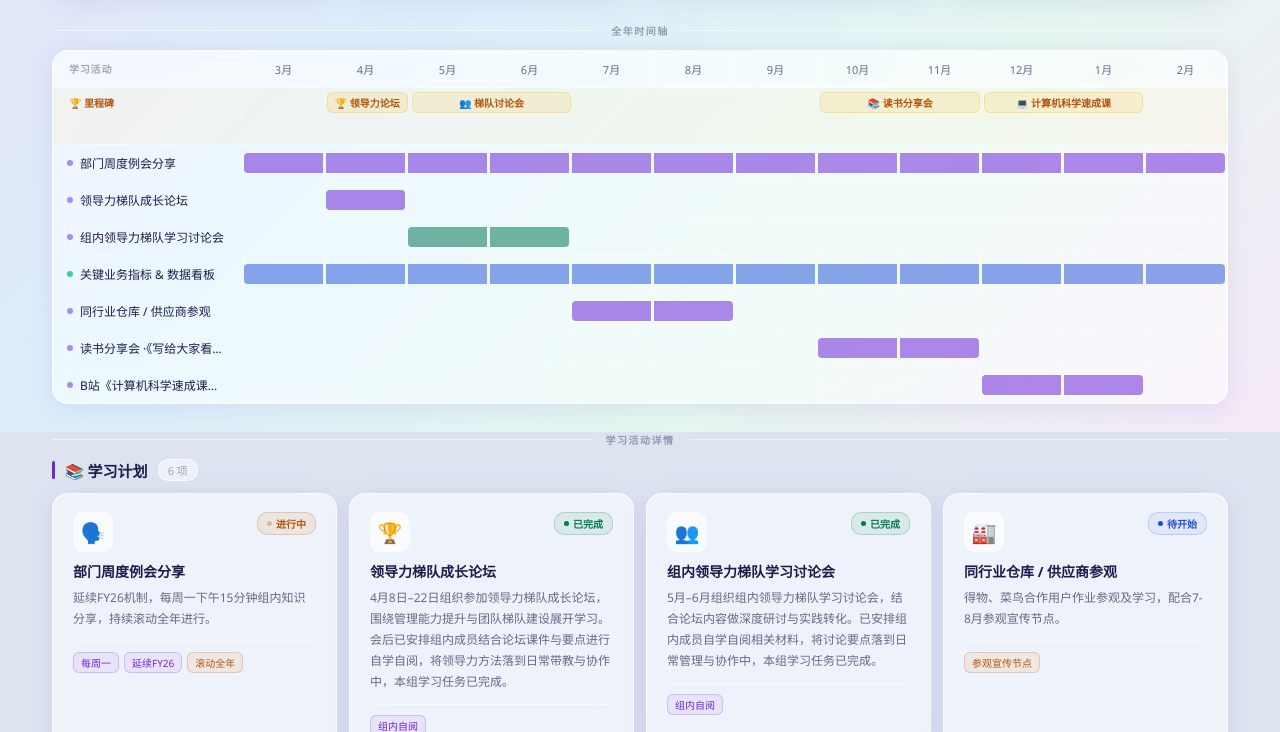
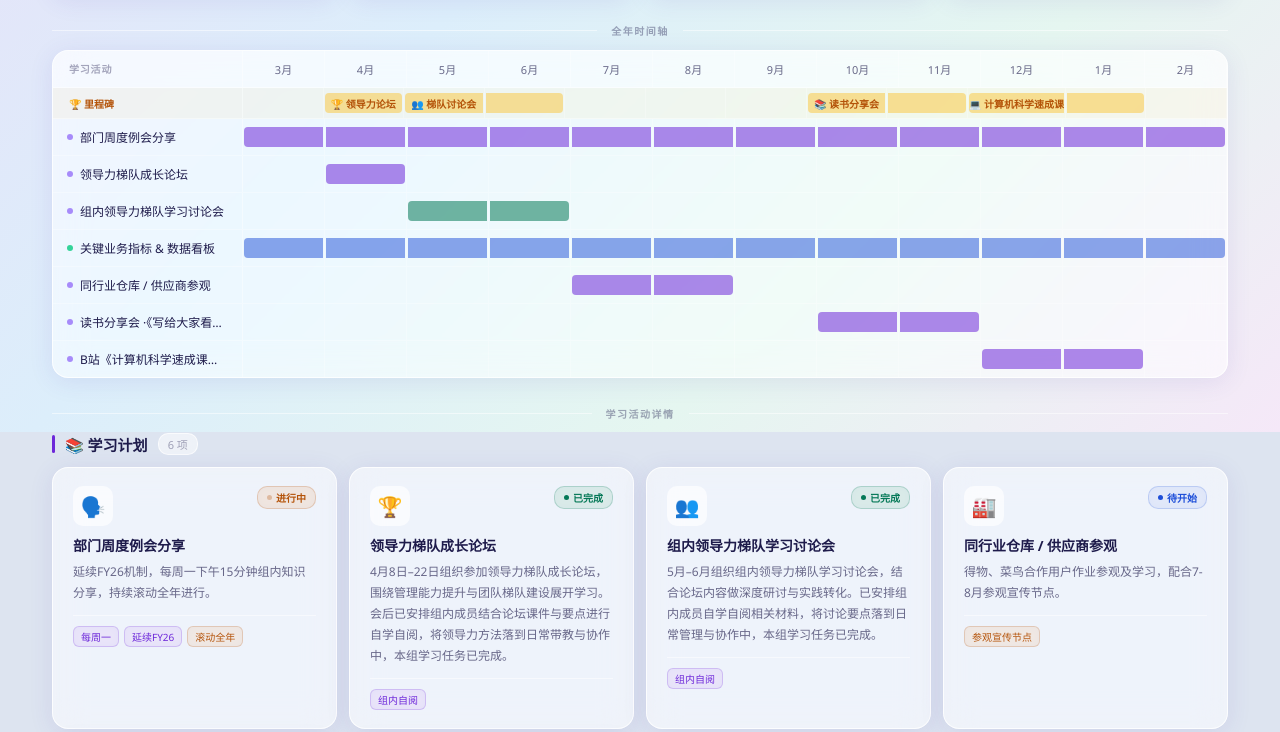
Before and after one commit to XUE11-sir/-, a plain HTML site: page fy26_learning_plan.html in a window 1280 px wide. Shown: the part 368-1100 px from the top of the page. Drawn offline with Linux system fonts and the light colour scheme.

Commit message:
里程碑改成与甘特色条同样按月铺满，保证10-11月和12-1月对齐
Co-authored-by: Cursor <cursoragent@cursor.com>

```diff
--- a/fy26_learning_plan.html
+++ b/fy26_learning_plan.html
@@ -130,13 +130,18 @@ body{
 .g-ms-lbl{padding:6px 16px;font-size:10px;font-weight:700;color:var(--orange);
   border-right:1px solid rgba(255,255,255,0.4);display:flex;align-items:center;gap:5px;}
 .g-ms-cell{position:relative;border-right:1px solid rgba(255,255,255,0.25);
-  display:flex;align-items:center;justify-content:center;min-height:28px;}
+  display:flex;align-items:center;min-height:28px;padding:5px 1px;}
 .ms-pin{
+  height:20px;width:100%;
   font-size:10px;font-weight:600;color:var(--orange);
-  background:rgba(251,191,36,0.15);border:1px solid rgba(251,191,36,0.35);
-  padding:2px 7px;border-radius:6px;white-space:nowrap;
-  z-index:1;justify-self:stretch;align-self:center;text-align:center;margin:3px 2px;
+  background:rgba(251,191,36,0.45);
+  display:flex;align-items:center;justify-content:center;
+  overflow:hidden;white-space:nowrap;box-sizing:border-box;
+  border-radius:4px;
 }
+.ms-pin.rs{border-radius:4px 0 0 4px;}
+.ms-pin.re{border-radius:0 4px 4px 0;}
+.ms-pin.rm{border-radius:0;}
 .g-row{display:grid;grid-template-columns:190px repeat(12,1fr);
   border-bottom:1px solid rgba(255,255,255,0.3);
   transition:background .15s;cursor:pointer;}
@@ -427,7 +432,7 @@ body{
         <span id="hm-total">🎯 7 项学习活动</span>
       </div>
     </div>
-    <div class="hero-date">最近更新<br><b>2026-11-25</b></div>
+    <div class="hero-date">最近更新<br><b>2026-11-25c</b></div>
   </div>
 </div>
 
@@ -682,18 +687,19 @@ function buildGantt(){
   var mr=document.getElementById('ms-row');
   for(var i=0;i<12;i++){
     var mc=document.createElement('div'); mc.className='g-ms-cell';
+    MS.forEach(function(x){
+      var s=x.s!=null?x.s:x.m;
+      var e=x.e!=null?x.e:s;
+      if(i>=s&&i<=e){
+        var p=document.createElement('div');
+        var rs=i===s,re=i===e;
+        p.className='ms-pin'+(rs&&re?'':rs?' rs':re?' re':' rm');
+        if(rs) p.textContent=x.label;
+        mc.appendChild(p);
+      }
+    });
     mr.appendChild(mc);
   }
-  MS.forEach(function(x){
-    var s=x.s!=null?x.s:x.m;
-    var e=x.e!=null?x.e:s;
-    var p=document.createElement('div');
-    p.className='ms-pin';
-    p.textContent=x.label;
-    p.style.gridColumn=(s+2)+' / '+(e+3);
-    p.style.gridRow='1';
-    mr.appendChild(p);
-  });
   var gb=document.getElementById('gbody');
   D.forEach(function(item){
     var row=document.createElement('div'); row.className='g-row';
```
